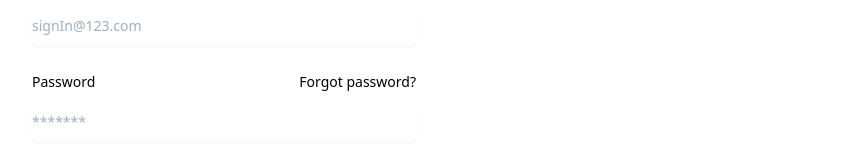
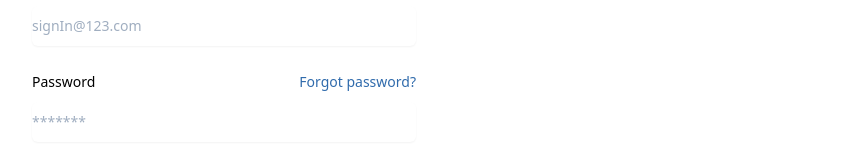
Before and after one commit to 420-andrelaurendeau/projet-ose, a React (Create React App) app in the folder projet-ose-react/: page / in a window 1280 px wide. Shown: the part 282-442 px from the top of the page, without its empty margins (416-1279 px from the left). Built offline with nearby package versions, Linux system fonts and the light colour scheme.

Commit message:
EQ5-118 Front-End Ajout de petite touche

```diff
--- a/projet-ose-react/src/components/common/ConnectForm.js
+++ b/projet-ose-react/src/components/common/ConnectForm.js
@@ -71,8 +71,8 @@
                                 <div className="text-sm">
                                     <a href="#" className=
                                         {props.darkMode ?
-                                            "block text-sm font-medium leading-6 text-white"
-                                            : "block text-sm font-medium leading-6 text-black"}>
+                                            "block text-sm font-medium leading-6 text-orange"
+                                            : "block text-sm font-medium leading-6 text-blue"}>
                                         Forgot password?
                                     </a>
                                 </div>
@@ -111,7 +111,7 @@
                         {props.darkMode ?
                             "mt-10 text-center text-sm text-white"
                            : "mt-10 text-center text-sm text-black"}>
-                        Not register already?{' '}
+                        Not register already ?{' '}
                         <a href="#" className=
                             {props.darkMode ?
                                 "font-semibold leading-6 text-orange hover:text-amber-500"
```
